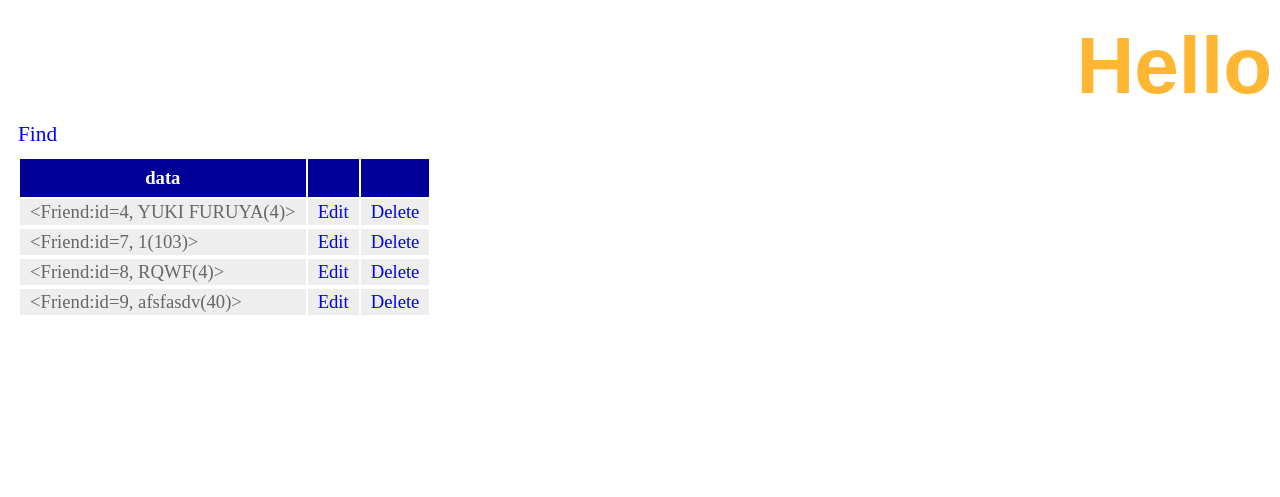
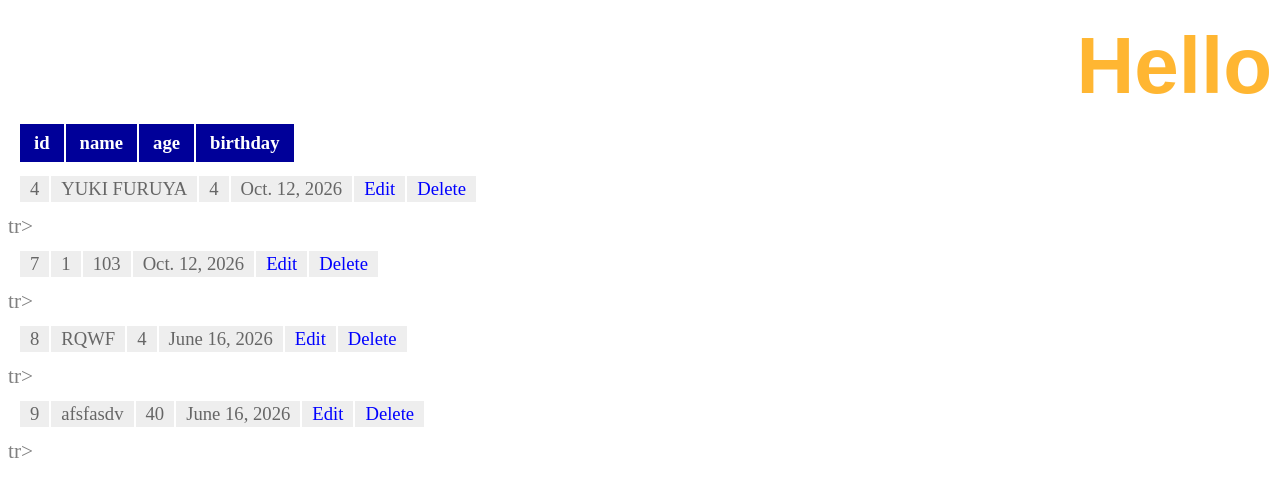
Before and after one commit to mazikaru492/djang_app, a Django app: page /hello/ in a window 1280 px wide. Shown: the top 497 px of the page. Run offline with Django 4.2, Linux system fonts and the light colour scheme; data comes from the database, SQL or seed files in the repository; both versions use the stored data as it was after the commit; lists and menus that the app fills with data are empty.

Commit message:
4章開始

```diff
--- a/hello/templates/hello/index.html
+++ b/hello/templates/hello/index.html
@@ -12,19 +12,23 @@
   </head>
   <body>
     <h1>{{title}}</h1>
-    <p><a href="{% url 'find' %}">Find</a></p>
+    <p>{{message|safe}}</p>
     <table>
         <tr>
-            <th>data</th>
-            <th></th>
-            <th></th>
+          <th>id</th>
+            <th>name</th>
+            <th>age</th>
+            <th>birthday</th>
         </tr>
         {% for item in data %}
-        <tr>
-            <td>{{item}}</td>
+        <table>
+            <td>{{item.id}}</td>
+            <td>{{item.name}}</td>
+            <td>{{item.age}}</td>
+            <td>{{item.birthday}}</td>
             <td><a href="{% url 'edit' item.id %}">Edit</a></td>
             <td><a href="{% url 'delete' item.id %}">Delete</a></td>
-        <tr>
+        </table>tr>
         {% endfor %}
     </table>
   </body>
--- a/hello/views.py
+++ b/hello/views.py
@@ -10,6 +10,7 @@ def index(request):
     data = Friend.objects.all()
     params = {
         'title': 'Hello',
+        'message': '',
         'data': data,
     }
     return render(request, 'hello/index.html', params)
```
Also changed, not shown: db.sqlite3.
